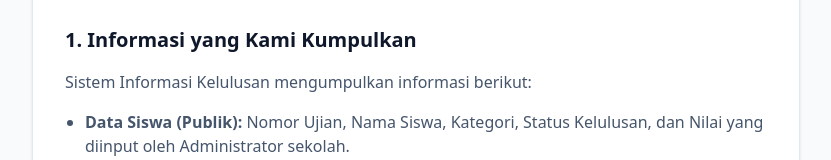
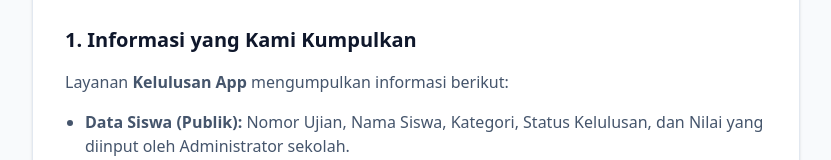
Before and after one commit to kenthirai/kelulusan-app, a React (Vite) app: page /privacy-policy in a window 1280 px wide. Shown: the part 215-375 px from the top of the page, without its empty margins (224-1055 px from the left). Built offline with nearby package versions, Linux system fonts and the light colour scheme; no server answers.

Commit message:
Update branding to Kelulusan App

```diff
--- a/index.html
+++ b/index.html
@@ -4,14 +4,14 @@
     <meta charset="UTF-8" />
     <link rel="icon" type="image/svg+xml" href="/favicon.svg" />
     <meta name="viewport" content="width=device-width, initial-scale=1.0" />
-    <title>Sistem Informasi Kelulusan - SMK & SMA Unggul</title>
+    <title>Kelulusan App - Sistem Informasi Kelulusan</title>
 
     <!-- Meta Tags for SEO and Branding -->
     <meta name="description" content="Sistem Informasi Kelulusan resmi untuk melihat pengumuman kelulusan dan mencetak Surat Keterangan Lulus secara digital." />
     <meta name="keywords" content="kelulusan, pengumuman lulus, smk unggul, sma unggul, skl online" />
 
     <!-- Open Graph for Social Sharing -->
-    <meta property="og:title" content="Sistem Informasi Kelulusan - SMK & SMA Unggul" />
+    <meta property="og:title" content="Kelulusan App" />
     <meta property="og:description" content="Portal resmi pengumuman kelulusan siswa dan pencetakan SKL." />
     <meta property="og:type" content="website" />
     <meta property="og:url" content="https://sekolah-unggul.sch.id" />
--- a/src/pages/PrivacyPolicy.tsx
+++ b/src/pages/PrivacyPolicy.tsx
@@ -17,7 +17,7 @@
 
           <h2 className="text-xl font-semibold text-slate-900 dark:text-white mt-8 mb-4">1. Informasi yang Kami Kumpulkan</h2>
           <p>
-            Sistem Informasi Kelulusan mengumpulkan informasi berikut:
+            Layanan <strong>Kelulusan App</strong> mengumpulkan informasi berikut:
           </p>
           <ul className="list-disc pl-5 mt-2 space-y-1">
             <li><strong>Data Siswa (Publik):</strong> Nomor Ujian, Nama Siswa, Kategori, Status Kelulusan, dan Nilai yang diinput oleh Administrator sekolah.</li>
--- a/src/pages/TermsOfService.tsx
+++ b/src/pages/TermsOfService.tsx
@@ -17,7 +17,7 @@
 
           <h2 className="text-xl font-semibold text-slate-900 dark:text-white mt-8 mb-4">1. Penerimaan Syarat</h2>
           <p>
-            Dengan mengakses dan menggunakan Sistem Informasi Kelulusan ("Layanan"), Anda setuju untuk terikat oleh Syarat dan Ketentuan ini. Jika Anda tidak setuju dengan bagian mana pun dari syarat ini, Anda tidak diperkenankan untuk mengakses Layanan.
+            Dengan mengakses dan menggunakan <strong>Kelulusan App</strong> ("Layanan"), Anda setuju untuk terikat oleh Syarat dan Ketentuan ini. Jika Anda tidak setuju dengan bagian mana pun dari syarat ini, Anda tidak diperkenankan untuk mengakses Layanan.
           </p>
 
           <h2 className="text-xl font-semibold text-slate-900 dark:text-white mt-8 mb-4">2. Penggunaan Layanan</h2>
```
